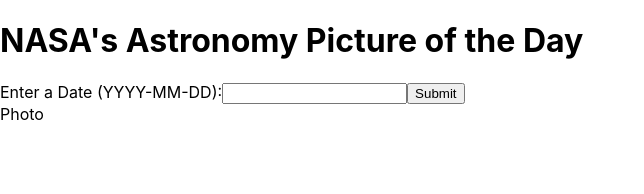
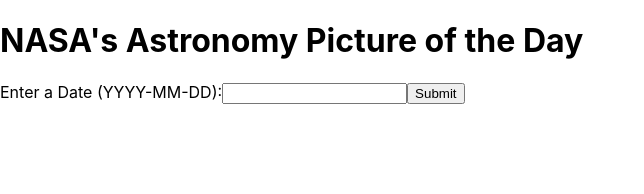
Before and after one commit to DmattyD/Nasa-Pic-Calendar---React, a React (Create React App) app: page / in a window 1280 px wide. Shown: the top 194 px of the page, without its empty margins (0-644 px from the left). Built offline with nearby package versions, Linux system fonts and the light colour scheme; no server answers.

Commit message:
redid photo and state props

```diff
--- a/src/components/Photo.js
+++ b/src/components/Photo.js
@@ -1,6 +1,10 @@
 import React from 'react';
 
 const Photo = props =>
-    <div>Photo</div>;
+    <div>
+        <h3>{props.photo.title}</h3>
+        <img src={props.photo.url} alt={props.photo.title} />
+        <p>{props.photo.explanation}</p>
+        </div>;
 
     export default Photo;
```
